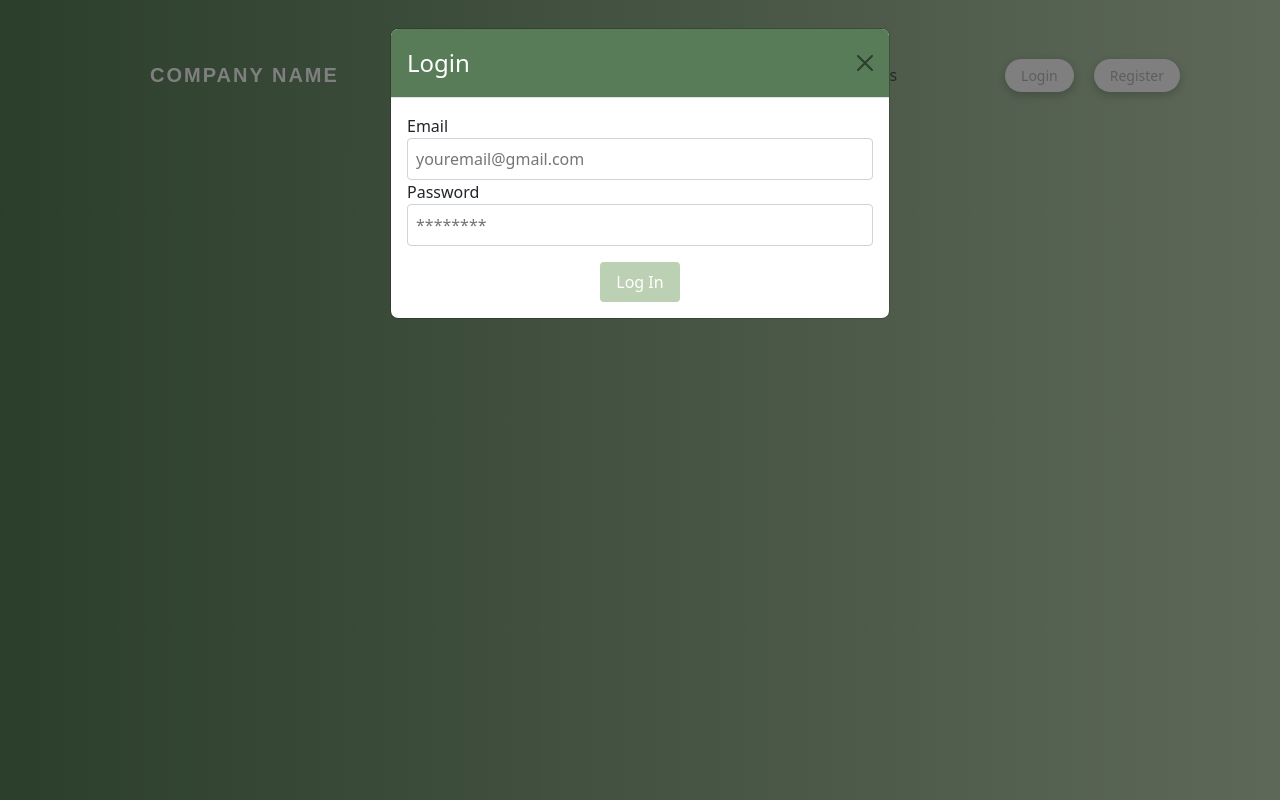
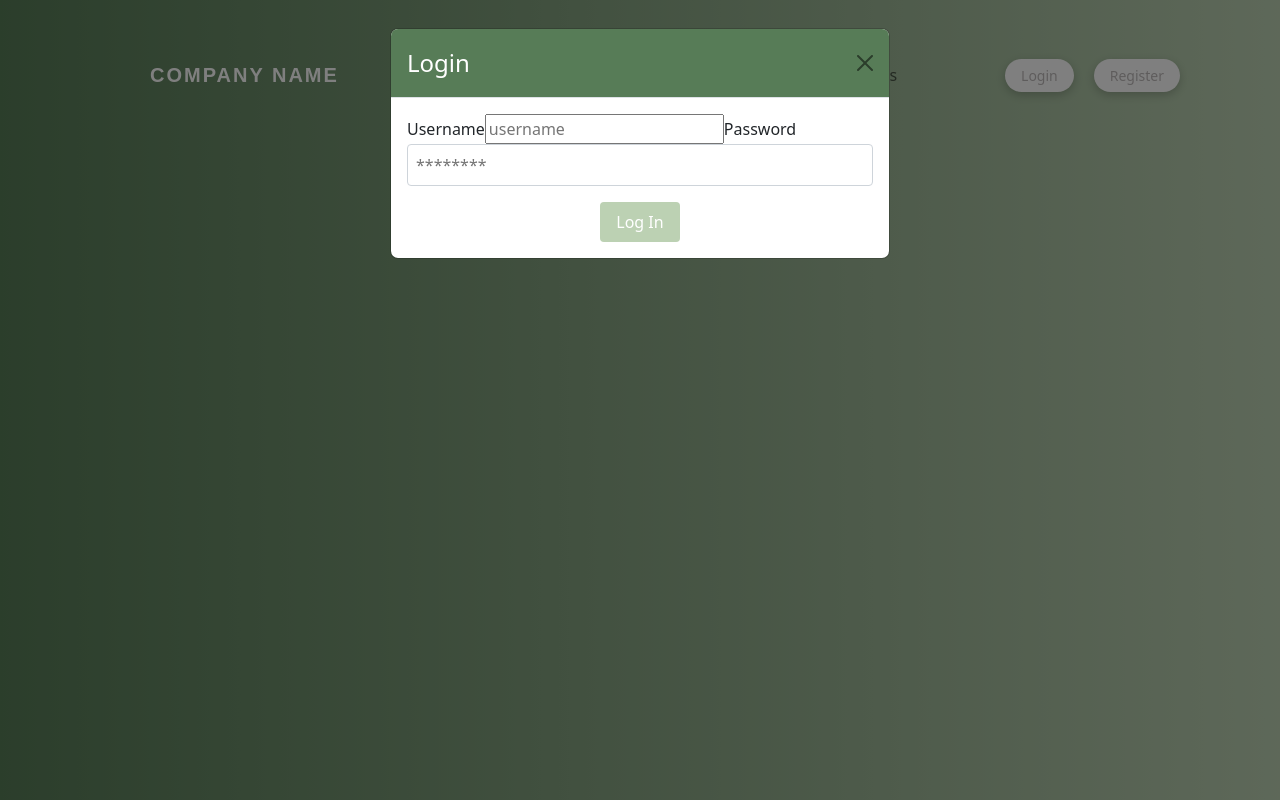
Before and after one commit to Asom98/fullstack, a React (Vite) app: page / in a window 1280 px wide. Both pictures are taken after a click on the button "Login". Built offline with nearby package versions, Linux system fonts and the light colour scheme.

Commit message:
added a backend connection for LoginForm

```diff
--- a/package.json
+++ b/package.json
@@ -14,7 +14,7 @@
     "react-bootstrap": "^2.7.4",
     "react-dom": "^18.2.0",
     "react-router": "^6.9.0",
-    "react-router-dom": "^6.9.0"
+    "react-router-dom": "^6.10.0"
   },
   "devDependencies": {
     "@types/react": "^18.0.28",
--- a/src/components/LoginForm.css
+++ b/src/components/LoginForm.css
@@ -1,4 +1,4 @@
-.login-form-container input[type="email"],
+.login-form-container input[type="username"],
 .login-form-container input[type="password"] {
   width: 100%;
   padding: 0.5rem;
--- a/src/components/LoginForm.jsx
+++ b/src/components/LoginForm.jsx
@@ -1,22 +1,74 @@
-import React from "react";
+import React, { useState } from "react";
 import "./LoginForm.css";
 
+export const Login = ({ onClose, onLogin }) => {
+  const [username, setUsername] = useState("");
+  const [password, setPassword] = useState("");
+  const [loginStatus, setLoginStatus] = useState(null);
 
-export const Login = ({ onClose }) => {
-  const handleLoginSubmit = (event) => {
+  const handleUsernameChange = (event) => {
+    setUsername(event.target.value);
+  };
+
+  const handlePasswordChange = (event) => {
+    setPassword(event.target.value);
+  };
+
+  const handleLoginSubmit = async (event) => {
     event.preventDefault();
-    //  Handle login logic here!
+
+    try {
+      const response = await fetch("http://localhost:5000/login", {
+        method: "POST",
+        headers: { "Content-Type": "application/json" },
+        body: JSON.stringify({ username, password }),
+      });
+
+      const data = await response.json();
+
+      if (response.ok) {
+        setLoginStatus(true);
+        onLogin(data[0].accessToken, data[1]);
+        onClose();
+      } else {
+        setLoginStatus(false);
+      }
+    } catch (error) {
+      console.error("Error submitting login form:", error);
+      setLoginStatus(false);
+    }
   };
 
   return (
     <div className="login-form-container">
-      <form onSubmit={handleLoginSubmit}>
-        <label for="email">Email</label>
-        <input type="email" placeholder="youremail@gmail.com" id="email" name="email" required />
-        <label for="password">Password</label>
-        <input type="password" placeholder="********" id="password" name="password" required />
-        <button type="submit">Log In</button>
-      </form>
+        <form onSubmit={handleLoginSubmit}>
+            <label htmlFor="username">Username</label>
+            <input
+            type="text"
+            placeholder="username"
+            id="username"
+            name="username"
+            value={username}
+            onChange={handleUsernameChange}
+            required
+            />
+            <label htmlFor="password">Password</label>
+            <input
+            type="password"
+            placeholder="********"
+            id="password"
+            name="password"
+            value={password}
+            onChange={handlePasswordChange}
+            required
+            />
+            <button type="submit">Log In</button>
+        </form>
+        {loginStatus !== null && (
+            <p className={`message ${loginStatus ? "success" : "error"}`}>
+            {loginStatus ? "Login Successful" : "Login Failed"}
+            </p>
+        )}
     </div>
   );
 };
```
Also changed, not shown: 1 other file (tests, documents, lock files or other folders).
